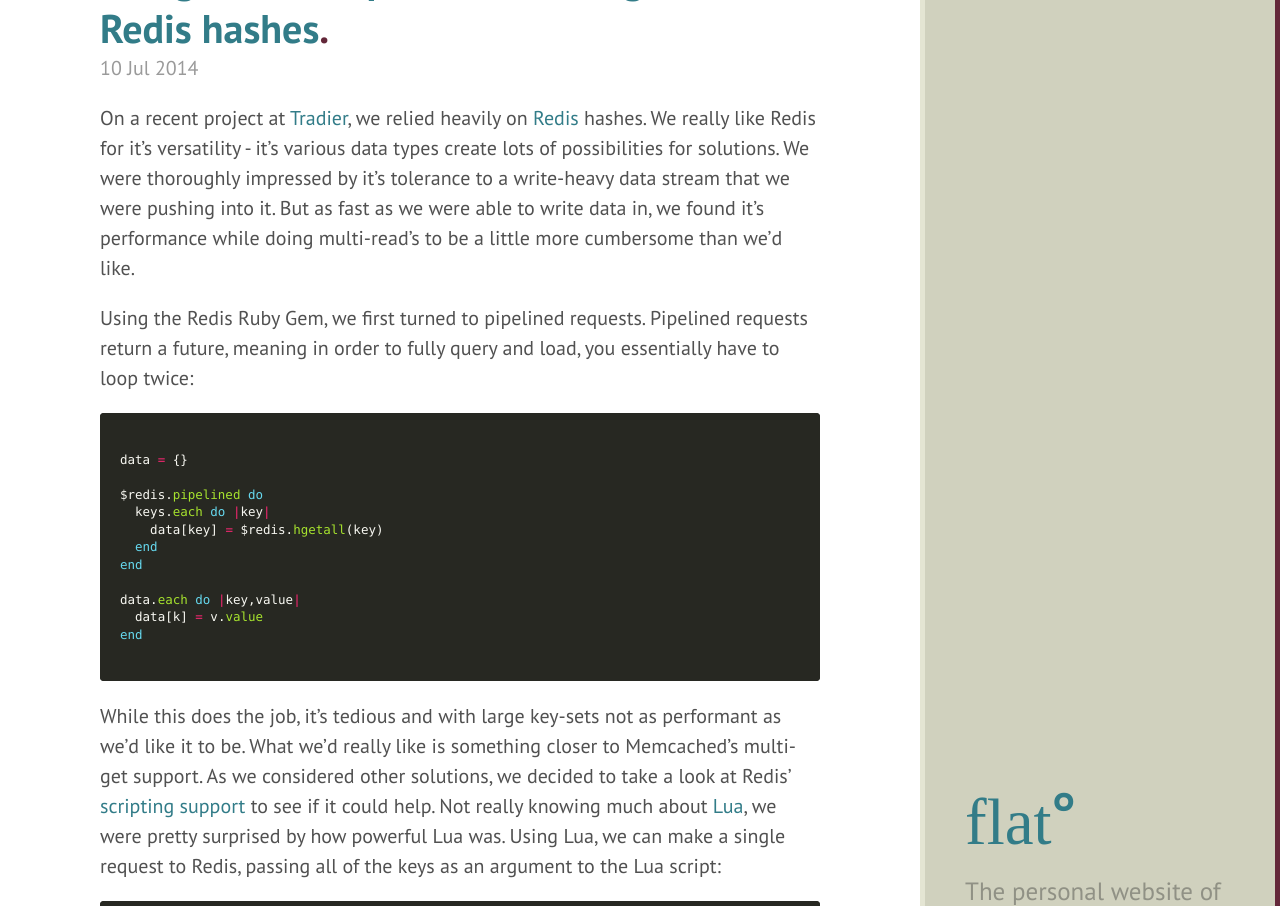
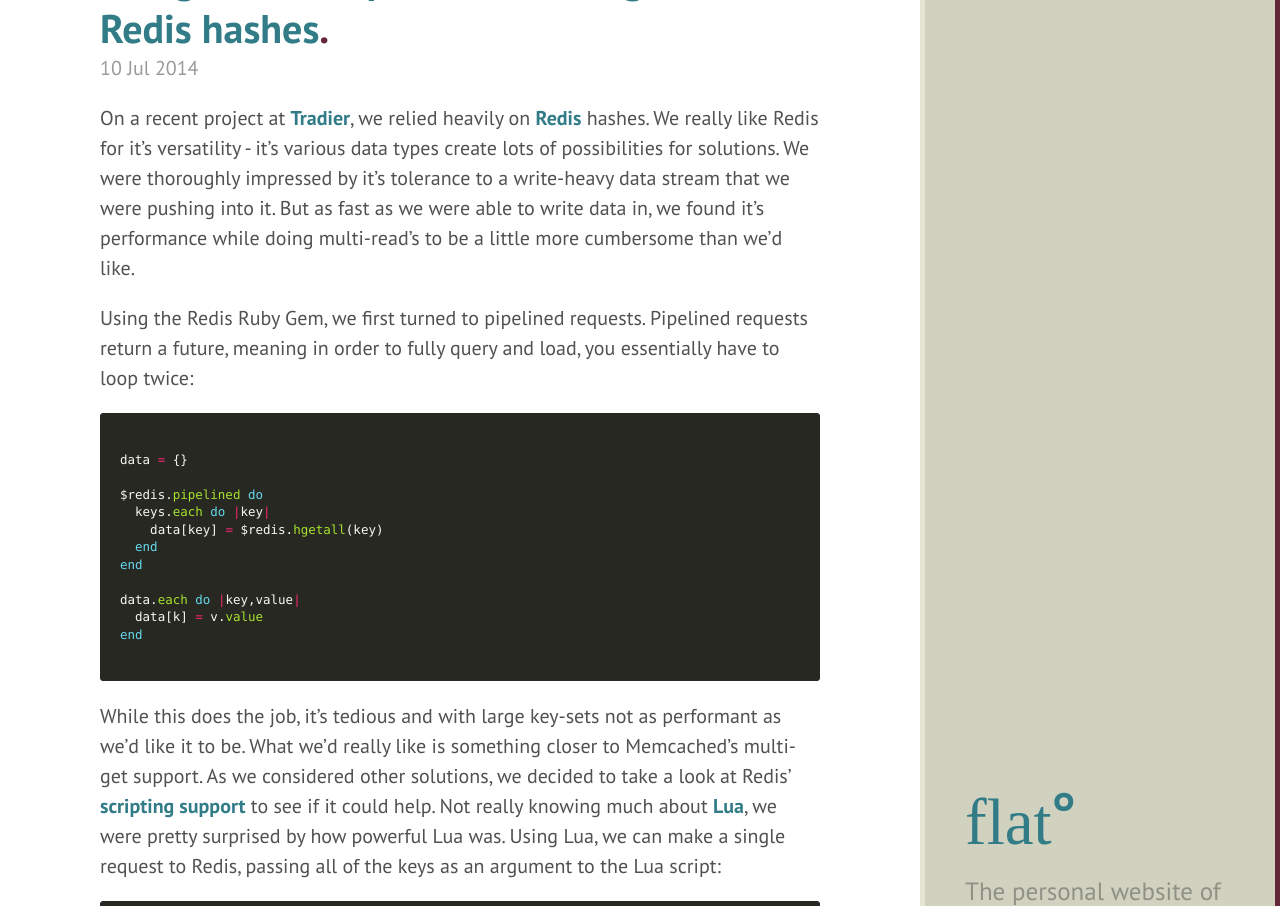
Before and after one commit to stve/stve.github.io, a Jekyll site: the page built from index.html, in a window 1280 px wide and 1400 px high. Shown: the part 127-1033 px from the top of the window. Built offline with Jekyll 4.4.1, drawn with Linux system fonts in a browser that asks for light colours; some web fonts are replaced.

Commit message:
adjust link treatment

```diff
--- a/css/styles.scss
+++ b/css/styles.scss
@@ -5,11 +5,9 @@
 // poole + hyde
 @import "vendor/poole";
 @import "vendor/hyde";
-// @import "vendor/syntax";
 
 // customizations
 @import "core/colors";
+@import "core/calluna";
 @import "core/soaked";
-@import "core/calluna";
-// @import "core/sssocial";
 @import "core/syntax";
--- a/src/scss/core/_soaked.scss
+++ b/src/scss/core/_soaked.scss
@@ -35,6 +35,7 @@
 .post {
   a {
     color: $teak;
+    font-weight: bold;
   }
 
   h1.post-title {
@@ -59,6 +60,11 @@
   ul li a {
     color: $teak;
   }
+
+  a {
+    color: $teak;
+    font-weight: bold;
+  }
 }
 
 div.related {
```
